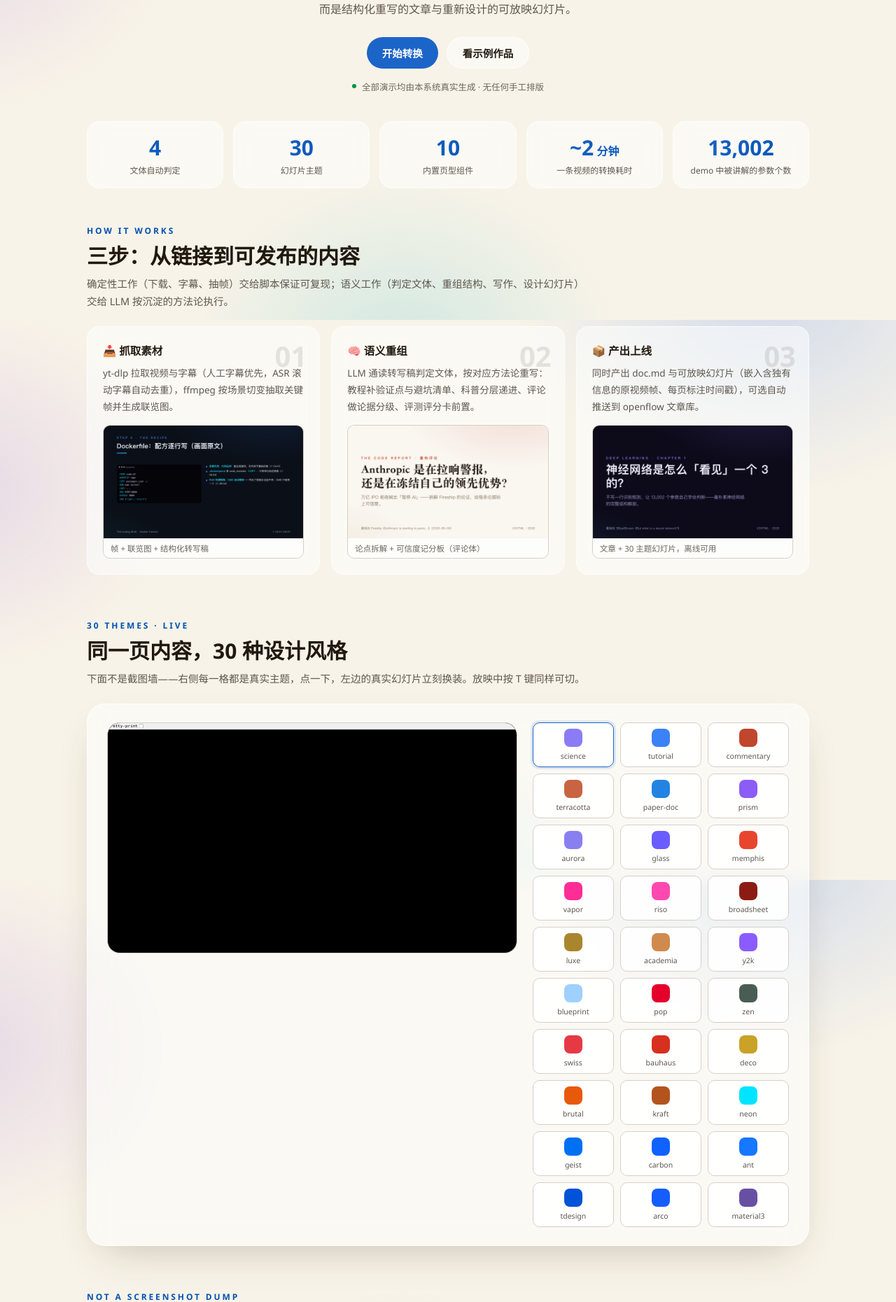
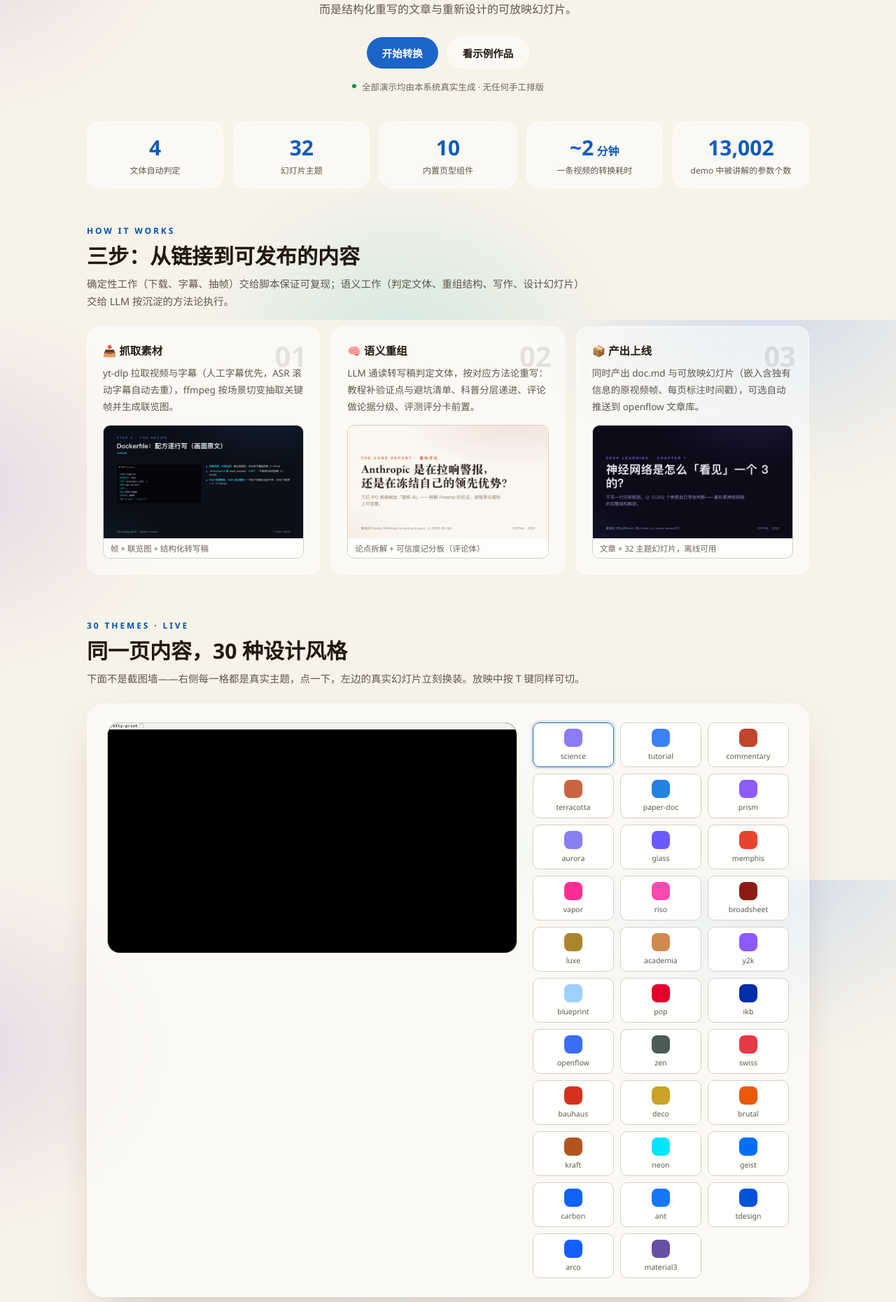
Before and after one commit to sevenaaaaaaaaa/V2HTML, a FastAPI app: page / in a window 1280 px wide. Shown: the part 343-2203 px from the top of the page at 70% size. Run offline with FastAPI, Linux system fonts and the light colour scheme; data that the repository does not hold is empty.

Commit message:
feat(theme): 主题库 30→32 — 新增常设风格 ikb（克莱因蓝·瑞士国际主义）与 openflow（自家设计语言）；版权分析：风格/色值/开放规范无争议，字体 OFL

```diff
--- a/server/admin.py
+++ b/server/admin.py
@@ -218,7 +218,7 @@ def dashboard(request: Request):
         <div class="v" style="font-size:17px">{'✅ ' + info['llm_model'] if info['llm_configured'] else '⚠️ 未配置'}</div></div>
       <div class="card"><div class="k">自动推送</div>
         <div class="v" style="font-size:17px">{'✅ 开启 · ' + (cfg['push'].get('target') or 'openflow') if cfg['push']['enabled'] else '已关闭'}</div></div>
-      <div class="card"><div class="k">幻灯片主题库</div><div class="v">30 <small>个</small></div></div>
+      <div class="card"><div class="k">幻灯片主题库</div><div class="v">32 <small>个</small></div></div>
       <div class="card"><div class="k">前台入口</div>
         <div class="v" style="font-size:15px"><a href="{rp}/" target="_blank">{rp or '/'} ↗</a></div></div>
     </div>
--- a/server/app.py
+++ b/server/app.py
@@ -69,8 +69,8 @@ for _j in jobsdb.all():
 
 THEMES = ["science", "tutorial", "commentary", "terracotta", "paper-doc", "prism",
           "aurora", "glass", "memphis", "vapor", "riso", "broadsheet", "luxe",
-          "academia", "y2k", "blueprint", "pop", "zen", "swiss", "bauhaus",
-          "deco", "brutal", "kraft", "neon", "geist", "carbon", "ant",
+          "academia", "y2k", "blueprint", "pop", "ikb", "openflow", "zen", "swiss",
+          "bauhaus", "deco", "brutal", "kraft", "neon", "geist", "carbon", "ant",
           "tdesign", "arco", "material3"]
 
 
--- a/server/static/index.html
+++ b/server/static/index.html
@@ -179,7 +179,7 @@ footer{margin-top:56px;text-align:center;font-size:12.5px;color:var(--faint);lin
   <!-- 数字带 -->
   <div class="band">
     <div class="b"><div class="n">4</div><div class="l">文体自动判定</div></div>
-    <div class="b"><div class="n">30</div><div class="l">幻灯片主题</div></div>
+    <div class="b"><div class="n">32</div><div class="l">幻灯片主题</div></div>
     <div class="b"><div class="n">10</div><div class="l">内置页型组件</div></div>
     <div class="b"><div class="n">~2<span style="font-size:16px"> 分钟</span></div><div class="l">一条视频的转换耗时</div></div>
     <div class="b"><div class="n">13,002</div><div class="l">demo 中被讲解的参数个数</div></div>
@@ -206,7 +206,7 @@ footer{margin-top:56px;text-align:center;font-size:12.5px;color:var(--faint);lin
       <div class="step"><div class="no">03</div>
         <h3>📦 产出上线</h3>
         <p>同时产出 doc.md 与可放映幻灯片（嵌入含独有信息的原视频帧、每页标注时间戳），可选自动推送到 openflow 文章库。</p>
-        <figure class="art"><img src="demos/demo-science.png" alt="产出"><figcaption>文章 + 30 主题幻灯片，离线可用</figcaption></figure>
+        <figure class="art"><img src="demos/demo-science.png" alt="产出"><figcaption>文章 + 32 主题幻灯片，离线可用</figcaption></figure>
       </div>
     </div>
   </section>
@@ -273,7 +273,7 @@ footer{margin-top:56px;text-align:center;font-size:12.5px;color:var(--faint);lin
     <div class="sec-head">
       <div class="k">SHOWCASE</div>
       <h2>示例作品</h2>
-      <p>四条真实视频的完整产出。每套都含文章与幻灯片，幻灯片内可切 30 主题。</p>
+      <p>四条真实视频的完整产出。每套都含文章与幻灯片，幻灯片内可切 32 主题。</p>
     </div>
     <div class="demo-grid" style="display:grid;grid-template-columns:repeat(auto-fit,minmax(230px,1fr));gap:18px">
       <div class="demo" style="background:var(--surface-strong);border:1px solid var(--border);border-radius:var(--r-md);overflow:hidden">
@@ -314,7 +314,7 @@ footer{margin-top:56px;text-align:center;font-size:12.5px;color:var(--faint);lin
     <details><summary>生成的内容可以直接发布吗？版权怎么办？</summary>
       <div class="a">产出默认推为草稿，由你审校后发布。重建内容是对原视频的重组解读，页脚始终保留原视频署名与链接；批量商用前请确认对原内容的授权。系统每页幻灯片都标注原视频时间戳，方便回溯核对。</div></details>
     <details><summary>一定要用它吗？我可以自己拿提示词去用</summary>
-      <div class="a">方法论提示词（prompts/ 目录）和 30 主题引擎都是开源的，你可以只用碎片；服务端的价值在于把「抓取→转写→判定→写作→编排→推送」串成一条无人值守的流水线。</div></details>
+      <div class="a">方法论提示词（prompts/ 目录）和 32 主题引擎都是开源的，你可以只用碎片；服务端的价值在于把「抓取→转写→判定→写作→编排→推送」串成一条无人值守的流水线。</div></details>
   </section>
 
   <!-- 提交 -->
@@ -368,7 +368,7 @@ const THEMES = [
  ["paper-doc","#2383e2"],["prism","#8b5cf6"],["aurora","#8a7ff0"],["glass","#6a5cff"],
  ["memphis","#e8452e"],["vapor","#ff2d95"],["riso","#ff48b0"],["broadsheet","#8c1c13"],
  ["luxe","#a9852e"],["academia","#d08a4e"],["y2k","#8a5cff"],["blueprint","#9fd0ff"],
- ["pop","#e4002b"],["zen","#4a5d54"],["swiss","#e63946"],["bauhaus","#d7301f"],
+ ["pop","#e4002b"],["ikb","#002FA7"],["openflow","#3b6ef6"],["zen","#4a5d54"],["swiss","#e63946"],["bauhaus","#d7301f"],
  ["deco","#c9a227"],["brutal","#e8590c"],["kraft","#b3541e"],["neon","#00e5ff"],
  ["geist","#0070f3"],["carbon","#0f62fe"],["ant","#1677ff"],["tdesign","#0052d9"],
  ["arco","#165dff"],["material3","#6750a4"]];
```
Also changed, not shown: docs/USAGE-GUIDE.md (+2 -2 lines), templates/slides.html (+38 -1 lines), tests/test_smoke.py (+1 -1 lines), CHANGELOG.md, README.md.
